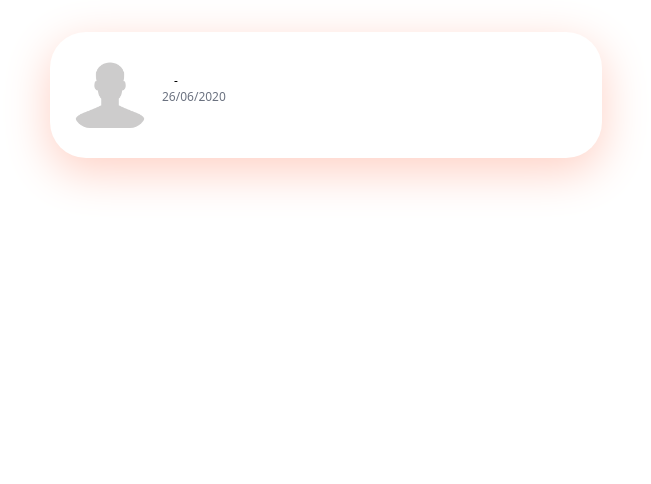
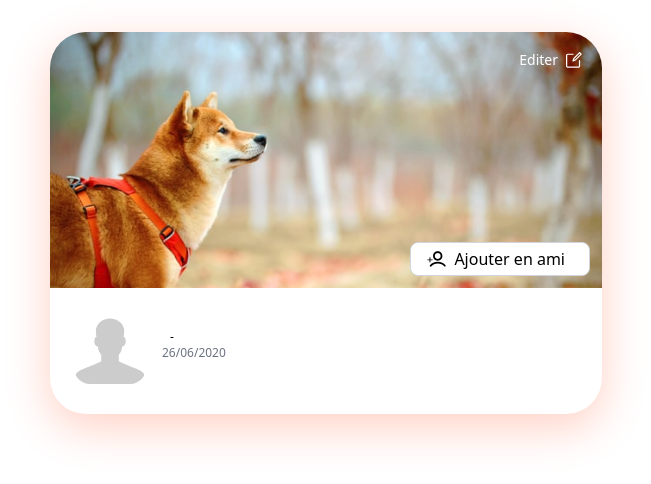
Before and after one commit to AurelienL7/instafrep, a Symfony app: template templates/layouts/user_profile.html.twig in a window 1280 px wide. Shown: the part 80-564 px from the top of the page, without its empty margins (314-965 px from the left). Run offline with Twig, Linux system fonts and the light colour scheme; the template is opened without the code that fills it, so the values that code supplies are empty; some libraries are stand-ins or nearby versions.

Commit message:
before jointures

```diff
--- a/src/DataFixtures/PostFixtures.php
+++ b/src/DataFixtures/PostFixtures.php
@@ -18,8 +18,7 @@ class PostFixtures extends Fixture
 
             $post = new Post();
 
-            $post->setAuthor($faker->firstName)
-                ->setCategory('Uncategorized')
+            $post->setCategory('Uncategorized')
                 ->setCreatedAt($faker->dateTimeThisYear)
                 ->setDislikes($faker->numberBetween(0, 1000))
                 ->setLikes($faker->numberBetween(0, 1000))
--- a/templates/includes/user_profile_infos.html.twig
+++ b/templates/includes/user_profile_infos.html.twig
@@ -1,10 +1,43 @@
 <div class="mx-auto w-full px-8">
 
     <!-- Card Profile -->
-    <div class="p-6 mb-8 card">
+    <div class="p-6 mb-8 card overflow-hidden relative">
+
+        <!-- BANNER -->
+        <div class="w-full h-64 overflow-hidden mb-8 absolute top-0 left-0">
+
+            <a href="" class="">
+                <div class="flex items-center absolute top-0 right-0 h-4 mr-5 mt-5">
+                    <p class="text-white mr-2 text-sm">Editer</p>
+                    <svg fill="#ffffff" height="h-3" viewBox="0 0 79 79" version="1.1"
+                         xmlns="http://www.w3.org/2000/svg" xmlns:xlink="http://www.w3.org/1999/xlink">
+                        <title>Group</title>
+                        <g id="Page-1" stroke="none" stroke-width="1" fill-rule="evenodd">
+                            <g id="noun_edit_1268878" transform="translate(-11.000000, 0.000000)" fill-rule="nonzero">
+                                <g id="Group" transform="translate(11.110000, 0.122640)">
+                                    <path d="M76.89,8.49736013 L69.28,0.877360134 C68.1087298,-0.292453378 66.2112702,-0.292453378 65.04,0.877360134 L36.66,29.2373601 C36.3560936,29.5405513 36.1207954,29.9054339 35.97,30.3073601 L31.39,42.5073601 C30.978915,43.6080744 31.2482455,44.8474511 32.0790773,45.6782828 C32.9099091,46.5091146 34.1492857,46.7784451 35.25,46.3673601 L47.45,41.7973601 C47.8519262,41.6465647 48.2168089,41.4112665 48.52,41.1073601 L76.89,12.7373601 C78.0598135,11.5660899 78.0598135,9.66863032 76.89,8.49736013 Z M44.75,36.3973601 L39.34,38.3973601 L41.34,32.9873601 L67.15,7.22736013 L70.53,10.6073601 L44.75,36.3973601 Z"
+                                          id="Shape"></path>
+                                    <path d="M69.8,68.7673601 L69.8,42.8773601 C69.8,41.2205059 68.4568542,39.8773601 66.8,39.8773601 C65.1431458,39.8773601 63.8,41.2205059 63.8,42.8773601 L63.8,68.7773601 C63.8,70.4342144 62.4568542,71.7773601 60.8,71.7773601 L9,71.7773601 C7.34314575,71.7773601 6,70.4342144 6,68.7773601 L6,16.9673601 C6,15.3105059 7.34314575,13.9673601 9,13.9673601 L34.89,13.9673601 C36.5468542,13.9673601 37.89,12.6242144 37.89,10.9673601 C37.89,9.31050588 36.5468542,7.96736013 34.89,7.96736013 L9,7.96736013 C4.02943725,7.96736013 0,11.9967974 0,16.9673601 L0,68.7673601 C0,73.7379229 4.02943725,77.7673601 9,77.7673601 L60.8,77.7673601 C65.7705627,77.7673601 69.8,73.7379229 69.8,68.7673601 L69.8,68.7673601 Z"
+                                          id="Path"></path>
+                                </g>
+                            </g>
+                        </g>
+                    </svg>
+                </div>
+            </a>
+
+            <div class="flex items-center absolute bottom-0 right-0 mb-3 mr-3">
+                <button class="h-8 p-4 flex items-center border border-gray-300 border-solid rounded-lg bg-white">
+                    <img src="{{ asset('img/add_user_icon.svg') }}" alt="" class="h-4 mr-2">
+                    <p class="mr-2">Ajouter en ami</p>
+                </button>
+            </div>
+
+            <img src="{{ asset('img/jaycee-xie-TcByXvrIrno-unsplash.jpg') }}" alt="" class="w-full object-cover">
+        </div>
 
         <!-- Content -->
-        <div class="flex items-center">
+        <div class="flex items-center relative mt-64">
 
             <div>
                 <!-- AVATAR -->
@@ -17,7 +50,7 @@
                 <!-- Username -->
                 <div class="flex items-center">
                     <a href="" class="font-semibold text-xl">{{ user.username }}</a>
-                    <span class="mx-3 text-xs">-</span>
+                    <span class="mx-2 text-xs">-</span>
                     <p class="text-xs text-gray-500">{{ user.city }}</p>
                 </div>
 
```
Also changed, not shown: src/Entity/Post.php (+18 -18 lines), src/Entity/User.php (+39 -0 lines), templates/includes/post.html.twig (+12 -11 lines), public/img/add_user_icon.svg (added), public/img/edit_icon.svg (added), public/img/jaycee-xie-TcByXvrIrno-unsplash.jpg (added), public/img/jf-brou-915UJQaxtrk-unsplash.jpg (added), public/img/matthew-henry-2Ts5HnA67k8-unsplash.jpg (added).
